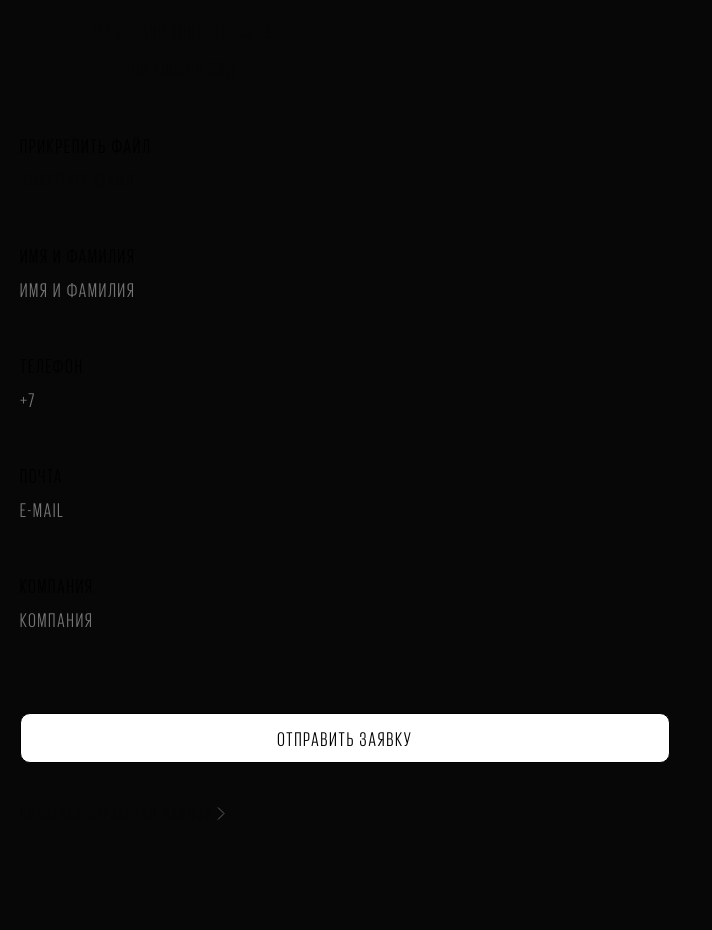
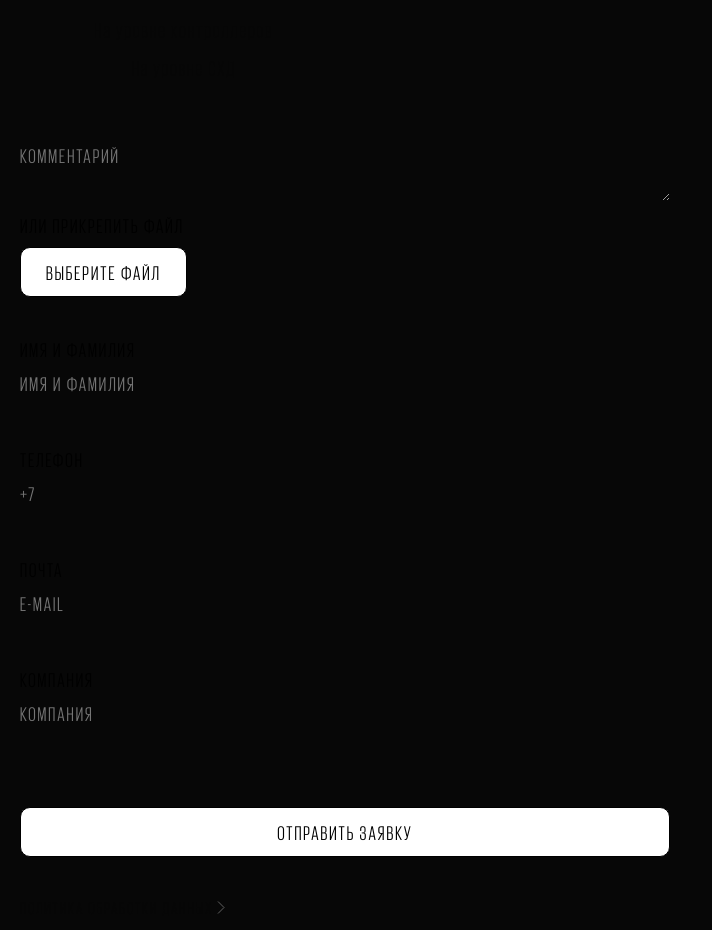
Before and after one commit to dsavelyev-man/servity, a Nuxt app in the folder client/: page /equipment/storage-systems in a window 1280 px wide. Shown: the part 1480-2410 px from the top of the page, without its empty margins (0-712 px from the left). Built offline with nearby package versions, Linux system fonts and the light colour scheme; what vue3-perfect-scrollbar would draw is missing.

Commit message:
form fixes

```diff
--- /dev/null
+++ b/client/components/pages/TextArea.vue
@@ -0,0 +1,22 @@
+<template>
+  <textarea :class="$style.field"/>
+</template>
+
+<script setup lang="ts">
+</script>
+
+<style lang="scss" module>
+@import "scss/vars";
+
+.field {
+  border: none;
+  font-size: $text-default;
+  border-bottom: 2px solid $black;
+  background: none;
+  outline: none;
+  max-width: 650px;
+  width: 100%;
+  padding: 10px 0;
+  letter-spacing: $text-default-spacing;
+}
+</style>
--- a/client/components/pages/equipment/Form.vue
+++ b/client/components/pages/equipment/Form.vue
@@ -1,10 +1,15 @@
 <template>
   <form :class="$style.form">
-    <FieldLabel :class="$style.inputFileLabel">
-      ПРИКРЕПИТЬ ФАЙЛ
-      <input :class="$style.inputFile" type="file"/>
-      <span>ВЫБЕРИТЕ ФАЙЛ</span>
-    </FieldLabel>
+    <div>
+      <FieldLabel>
+        <TextArea placeholder="КОММЕНТАРИЙ"/>
+      </FieldLabel>
+      <FieldLabel :class="$style.inputFileLabel">
+        ИЛИ ПРИКРЕПИТЬ ФАЙЛ
+        <input :class="$style.inputFile" type="file"/>
+        <span>ВЫБЕРИТЕ ФАЙЛ</span>
+      </FieldLabel>
+    </div>
     <FieldLabel>
       ИМЯ И ФАМИЛИЯ
       <Field placeholder="ИМЯ И ФАМИЛИЯ"/>
@@ -31,6 +36,7 @@
 
 <script setup lang="ts">
 import ArrowIcon from "~/components/svg/ArrowIcon.vue";
+import TextArea from "~/components/pages/TextArea.vue";
 </script>
 
 <style lang="scss" module>
@@ -68,21 +74,21 @@ import ArrowIcon from "~/components/svg/ArrowIcon.vue";
 
 .inputFileLabel {
   position: relative;
-  justify-content: flex-start;
+  display: flex;
+  align-items: flex-start;
+  margin-top: 10px;
 
   & span {
-    position: relative;
-    display: flex;
-    align-items: center;
+    background-color: white;
+    border-radius: 10px;
+    font-size: $text-default;
+    border: none;
     cursor: pointer;
-    border: none;
-    font-size: $text-default;
-    border-bottom: 2px solid $black;
-    color: rgba($black, 0.7);
-    outline: none;
+    padding: 12px 25px;
+    font-weight: 400;
+    margin-top: 10px;
     letter-spacing: $text-default-spacing;
-    height: 44px;
-    padding: 0;
+    border: solid black 1px;
   }
 }
 
```
